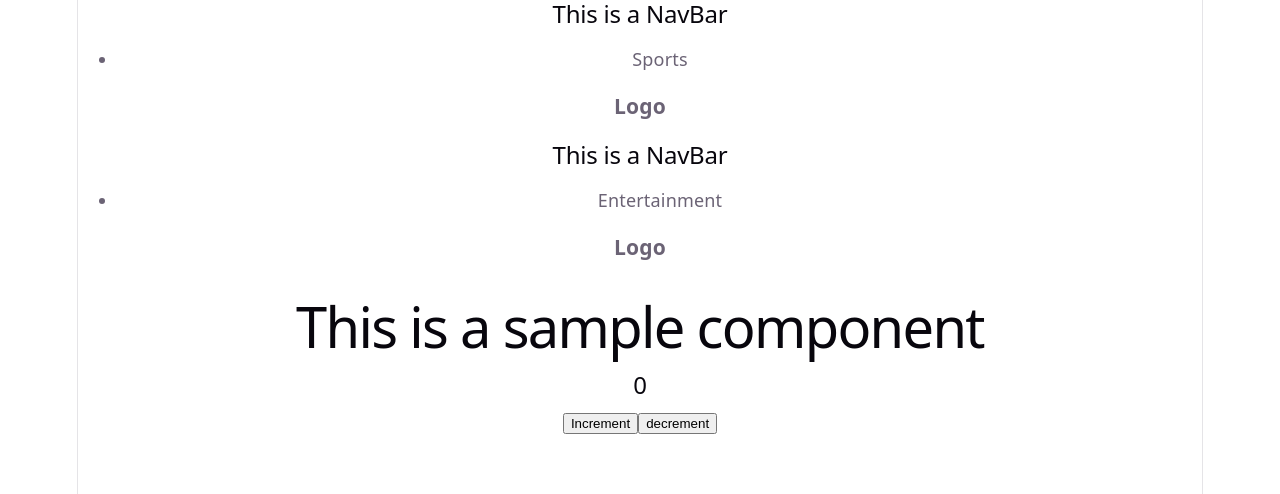
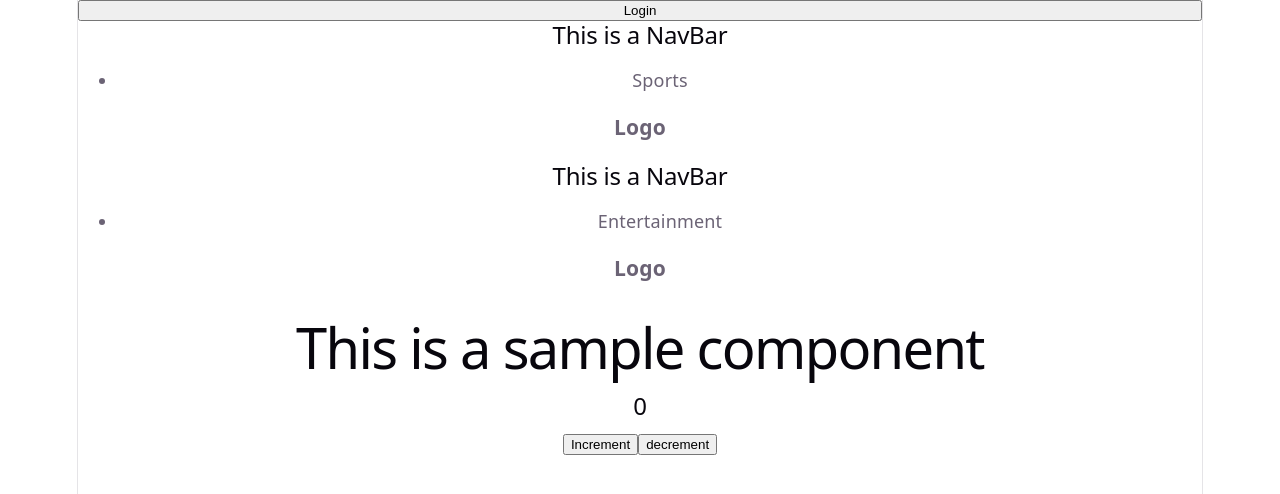
Before and after one commit to devendrakumarkr/javascript_BtechCS_A, a React (Vite) app in the folder reactapp/: page / in a window 1280 px wide. Shown: the top 494 px of the page. Built offline with nearby package versions, Linux system fonts and the light colour scheme.

Commit message:
feat condition rendering code

```diff
--- a/reactapp/src/App.jsx
+++ b/reactapp/src/App.jsx
@@ -2,6 +2,7 @@ import React, { useState } from 'react'
 import './App.css'
 import Sample from './component/Sample'
 import Navbar from './component/Navbar'
+import HomePage from './component/HomePage'
 
 function App() {
   const [menu, setMenu] = useState("Sports")
@@ -9,6 +10,7 @@ function App() {
 
   return (
     <>
+      <HomePage/>
       <Navbar list={menu} />
       <Navbar list={abc} />
       <Sample />
--- /dev/null
+++ b/reactapp/src/component/HomePage.jsx
@@ -0,0 +1,20 @@
+import React from 'react'
+
+function HomePage() {
+  const loggedin=false;
+//   if(loggedin){
+//     return (
+//         <button>Logout</button>
+//     )
+//   }else{
+//     return (
+//         <button>Login</button>
+//     )
+//   }
+
+return(
+    loggedin?<button>Logout</button>: <button>Login</button>
+)
+}
+
+export default HomePage
```
